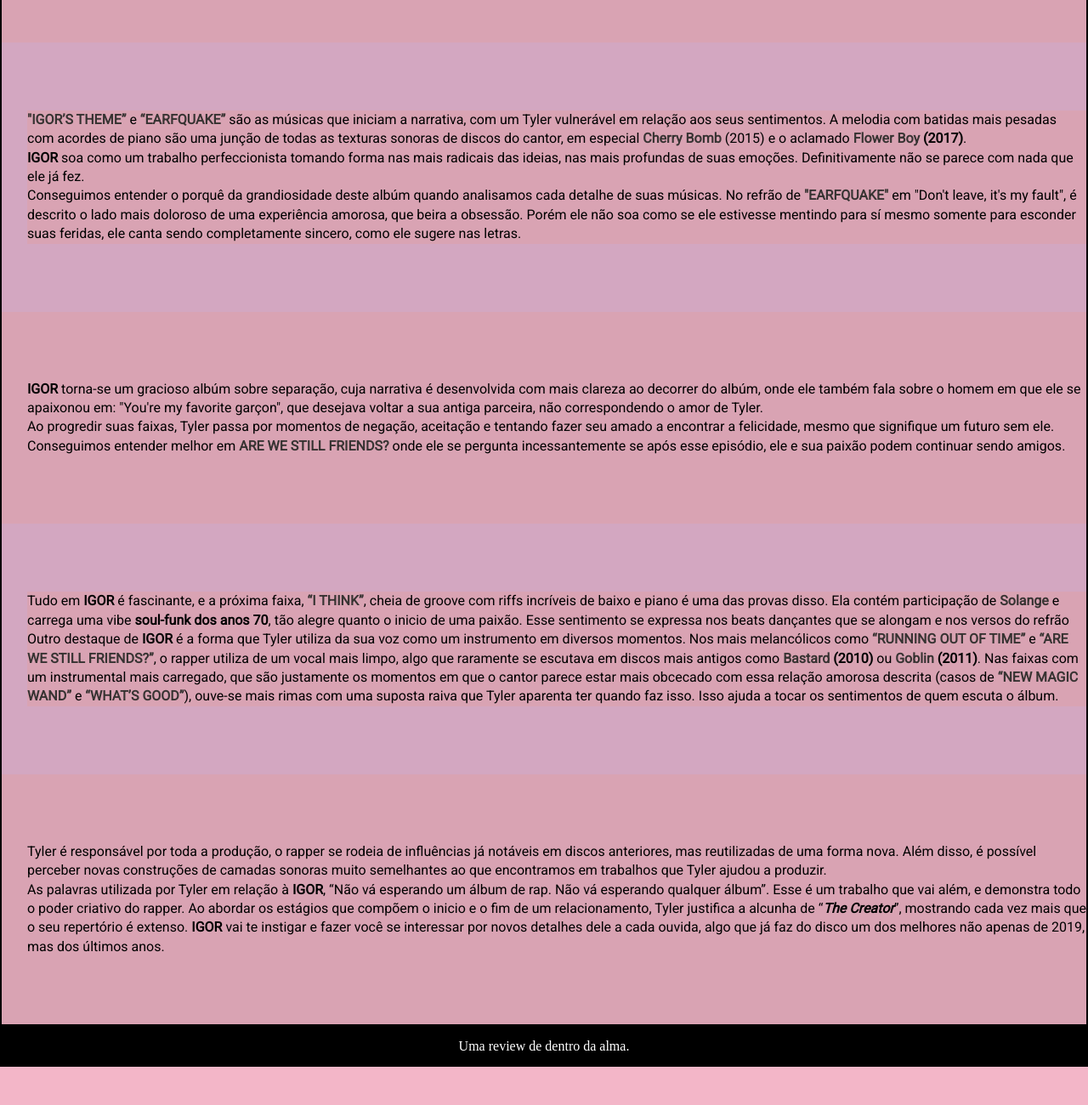
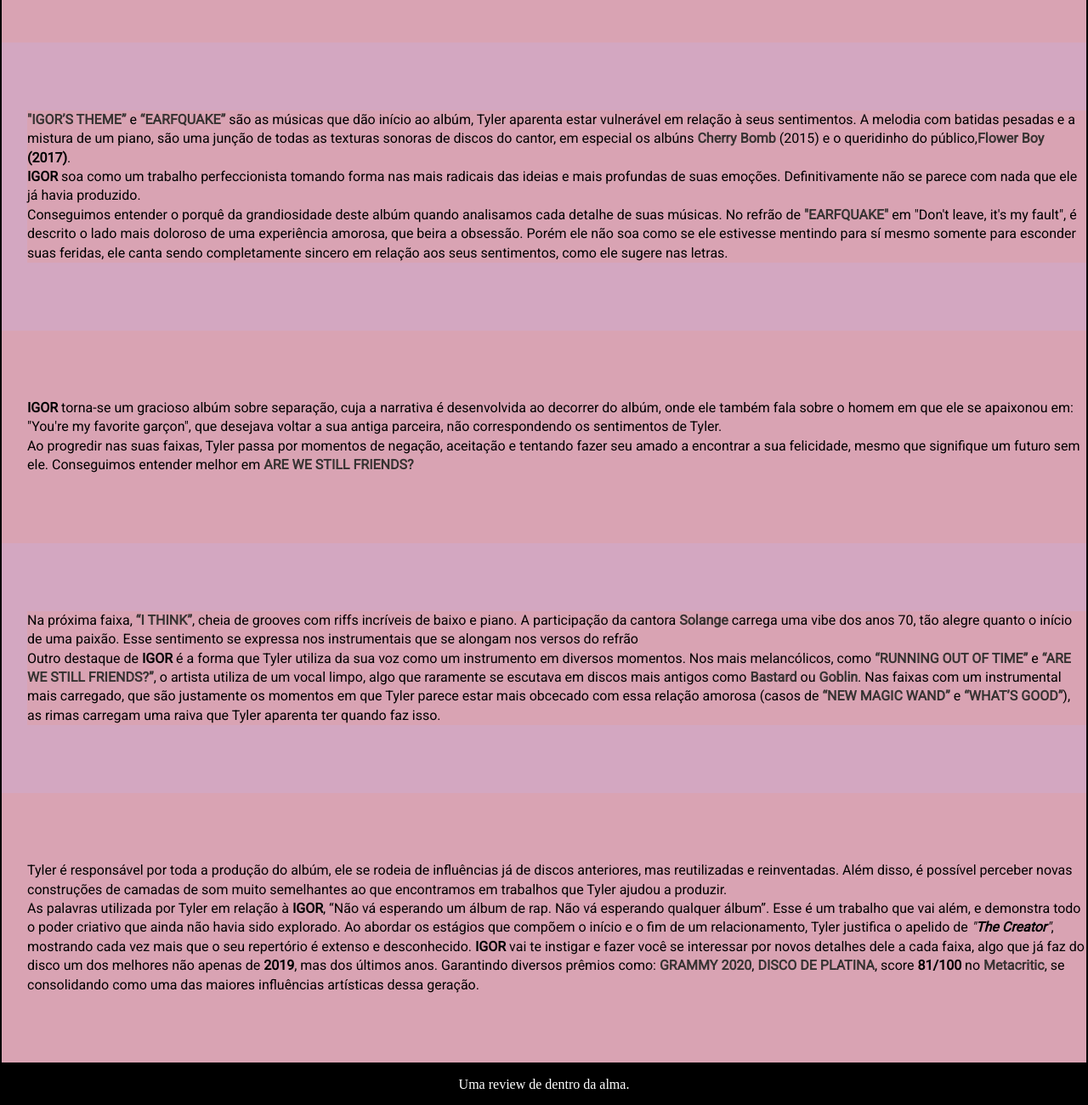
Before and after one commit to natthn/HTML-CSS, a plain HTML site: page e19/index.html in a window 1280 px wide. Shown: the part 331-1631 px from the top of the page at 85% size. Before the commit the page ends 1586 px from the top, so only its background shows below. Drawn offline with Linux system fonts and the light colour scheme.

Commit message:
IGOR PROJECT

```diff
--- a/e19/index.html
+++ b/e19/index.html
@@ -19,21 +19,21 @@
             <p><strong>IGOR</strong> é o sexto albúm de "<em>Tyler, The Creator</em>". Carregado de impressionismo e emoções, conseguimos entender que esta obra foi resultado da reinvenção de <strong>Tyler</strong>, revelando sua genialidade do fundo da alma para o mundo. </p>
         </section>
         <section class="imagem">
-            <p><a href="https://www.youtube.com/watch?v=6S20mJvr4vs&list=OLAK5uy_mao9YHfZtBBTlxeT138lO0prcGHzNSWQM" target="_blank">"IGOR’S THEME”</a> e <a href="https://www.youtube.com/watch?v=HmAsUQEFYGI&list=OLAK5uy_mao9YHfZtBBTlxeT138lO0prcGHzNSWQM&index=2" target="_blank">“EARFQUAKE”</a> são as músicas que iniciam a narrativa, com um Tyler vulnerável em relação aos seus sentimentos. A melodia com batidas mais pesadas com acordes de piano são uma junção de todas as texturas sonoras de discos do cantor, em especial <a href="https://www.youtube.com/playlist?list=OLAK5uy_mQxoW9pVgG_H8TfYa_OUPRbrWIfGieE_4" target="_blank">Cherry Bomb</a> (2015) e o aclamado <a href="https://www.youtube.com/playlist?list=OLAK5uy_kKOFOy7csvAV07ipX0MYHZLIccf3TBcRw" target="_blank">Flower Boy</a> <strong>(2017)</strong>.</p>
-            <p><strong>IGOR</strong> soa como um trabalho perfeccionista tomando forma nas mais radicais das ideias, nas mais profundas de suas emoções. Definitivamente não se parece com nada que ele já fez.</p>
-            <p>Conseguimos entender o porquê da grandiosidade deste albúm quando analisamos cada detalhe de suas músicas. No refrão de <a href="https://www.youtube.com/watch?v=HmAsUQEFYGI&list=OLAK5uy_mao9YHfZtBBTlxeT138lO0prcGHzNSWQM&index=2" target="_blank">"EARFQUAKE"</a> em "Don't leave, it's my fault", é descrito o lado mais doloroso de uma experiência amorosa, que beira a obsessão. Porém ele não soa como se ele estivesse mentindo para sí mesmo somente para esconder suas feridas, ele canta sendo completamente sincero, como ele sugere nas letras.</p>
+            <p><a href="https://www.youtube.com/watch?v=6S20mJvr4vs&list=OLAK5uy_mao9YHfZtBBTlxeT138lO0prcGHzNSWQM" target="_blank">"IGOR’S THEME”</a> e <a href="https://www.youtube.com/watch?v=HmAsUQEFYGI&list=OLAK5uy_mao9YHfZtBBTlxeT138lO0prcGHzNSWQM&index=2" target="_blank">“EARFQUAKE”</a> são as músicas que dão início ao albúm, Tyler aparenta estar vulnerável em relação à seus sentimentos. A melodia com batidas pesadas e a mistura de um piano, são uma junção de todas as texturas sonoras de discos do cantor, em especial os albúns <a href="https://www.youtube.com/playlist?list=OLAK5uy_mQxoW9pVgG_H8TfYa_OUPRbrWIfGieE_4" target="_blank">Cherry Bomb</a> (2015) e o queridinho do público,<a href="https://www.youtube.com/playlist?list=OLAK5uy_kKOFOy7csvAV07ipX0MYHZLIccf3TBcRw" target="_blank">Flower Boy</a> <strong>(2017)</strong>.</p>
+            <p><strong>IGOR</strong> soa como um trabalho perfeccionista tomando forma nas mais radicais das ideias e mais profundas de suas emoções. Definitivamente não se parece com nada que ele já havia produzido.</p>
+            <p>Conseguimos entender o porquê da grandiosidade deste albúm quando analisamos cada detalhe de suas músicas. No refrão de <a href="https://www.youtube.com/watch?v=HmAsUQEFYGI&list=OLAK5uy_mao9YHfZtBBTlxeT138lO0prcGHzNSWQM&index=2" target="_blank">"EARFQUAKE"</a> em "Don't leave, it's my fault", é descrito o lado mais doloroso de uma experiência amorosa, que beira a obsessão. Porém ele não soa como se ele estivesse mentindo para sí mesmo somente para esconder suas feridas, ele canta sendo completamente sincero em relação aos seus sentimentos, como ele sugere nas letras.</p>
         </section>
         <section class="normal">
-            <p><strong>IGOR</strong> torna-se um gracioso albúm sobre separação, cuja narrativa é desenvolvida com mais clareza ao decorrer do albúm, onde ele também fala sobre o homem em que ele se apaixonou em: "You're my favorite garçon", que desejava voltar a sua antiga parceira, não correspondendo o amor de Tyler. </p>
-            <p>Ao progredir suas faixas, Tyler passa por momentos de negação, aceitação e tentando fazer seu amado a encontrar a felicidade, mesmo que signifique um futuro sem ele. Conseguimos entender melhor em <a href="https://www.youtube.com/watch?v=dVILRVSteLk" target="_blank">ARE WE STILL FRIENDS?</a> onde ele se pergunta incessantemente se após esse episódio, ele e sua paixão podem continuar sendo amigos.</p>
+            <p><strong>IGOR</strong> torna-se um gracioso albúm sobre separação, cuja a narrativa é desenvolvida ao decorrer do albúm, onde ele também fala sobre o homem em que ele se apaixonou em: "You're my favorite garçon", que desejava voltar a sua antiga parceira, não correspondendo os sentimentos de Tyler. </p>
+            <p>Ao progredir nas suas faixas, Tyler passa por momentos de negação, aceitação e tentando fazer seu amado a encontrar a sua felicidade, mesmo que signifique um futuro sem ele. Conseguimos entender melhor em <a href="https://www.youtube.com/watch?v=dVILRVSteLk" target="_blank">ARE WE STILL FRIENDS?</a></p>
         </section>
         <section class="imagem">
-            <p>Tudo em <strong>IGOR</strong> é fascinante, e a próxima faixa, <a href="https://www.youtube.com/watch?v=rkRdgFvuiYk&list=OLAK5uy_mao9YHfZtBBTlxeT138lO0prcGHzNSWQM&index=3">“I THINK”</a>, cheia de groove com riffs incríveis de baixo e piano é uma das provas disso. Ela contém participação de <a href="https://www.youtube.com/channel/UCwLW3Cf-us5rBPSPeXnIm6Q">Solange</a> e carrega uma vibe <strong>soul-funk dos anos 70</strong>, tão alegre quanto o inicio de uma paixão. Esse sentimento se expressa nos beats dançantes que se alongam e nos versos do refrão</p>
-            <p>Outro destaque de <strong>IGOR</strong> é a forma que Tyler utiliza da sua voz como um instrumento em diversos momentos. Nos mais melancólicos como <a href="https://www.youtube.com/watch?v=Uyf_lImpdRw&list=OLAK5uy_mao9YHfZtBBTlxeT138lO0prcGHzNSWQM&index=5" target="_blank">“RUNNING OUT OF TIME”</a> e <a href="https://www.youtube.com/watch?v=Gb76TgCUqAY&list=OLAK5uy_mao9YHfZtBBTlxeT138lO0prcGHzNSWQM&index=12" target="_blank">“ARE WE STILL FRIENDS?”</a>, o rapper utiliza de um vocal mais limpo, algo que raramente se escutava em discos mais antigos como <a href="https://www.youtube.com/playlist?list=OLAK5uy_mg_W_eZE3O4klX-7rIql7OZQirly5_QgU" target="_blank">Bastard</a> <strong>(2010)</strong> ou <a href="https://www.youtube.com/playlist?list=OLAK5uy_ndlS8umsmnPbeH-OhDU_1V9E5qy3OA1bE" target="_blank">Goblin</a> <strong>(2011)</strong>. Nas faixas com um instrumental mais carregado, que são justamente os momentos em que o cantor parece estar mais obcecado com essa relação amorosa descrita (casos de <a href="https://www.youtube.com/watch?v=2w8KUgIkAu8&list=OLAK5uy_mao9YHfZtBBTlxeT138lO0prcGHzNSWQM&index=6" target="_blank">“NEW MAGIC WAND”</a> e <a href="https://www.youtube.com/watch?v=on7pfd91cKc&list=OLAK5uy_mao9YHfZtBBTlxeT138lO0prcGHzNSWQM&index=9" target="_blank">“WHAT’S GOOD”</a>), ouve-se mais rimas com uma suposta raiva que Tyler aparenta ter quando faz isso. Isso ajuda a tocar os sentimentos de quem escuta o álbum.</p>
+            <p>Na próxima faixa, <a href="https://www.youtube.com/watch?v=rkRdgFvuiYk&list=OLAK5uy_mao9YHfZtBBTlxeT138lO0prcGHzNSWQM&index=3">“I THINK”</a>, cheia de grooves com riffs incríveis de baixo e piano. A participação da cantora <a href="https://www.youtube.com/channel/UCwLW3Cf-us5rBPSPeXnIm6Q">Solange</a> carrega uma vibe dos anos 70, tão alegre quanto o início de uma paixão. Esse sentimento se expressa nos instrumentais que se alongam nos versos do refrão</p>
+            <p>Outro destaque de <strong>IGOR</strong> é a forma que Tyler utiliza da sua voz como um instrumento em diversos momentos. Nos mais melancólicos, como <a href="https://www.youtube.com/watch?v=Uyf_lImpdRw&list=OLAK5uy_mao9YHfZtBBTlxeT138lO0prcGHzNSWQM&index=5" target="_blank">“RUNNING OUT OF TIME”</a> e <a href="https://www.youtube.com/watch?v=Gb76TgCUqAY&list=OLAK5uy_mao9YHfZtBBTlxeT138lO0prcGHzNSWQM&index=12" target="_blank">“ARE WE STILL FRIENDS?”</a>, o artista utiliza de um vocal limpo, algo que raramente se escutava em discos mais antigos como <a href="https://www.youtube.com/playlist?list=OLAK5uy_mg_W_eZE3O4klX-7rIql7OZQirly5_QgU" target="_blank">Bastard</a> ou <a href="https://www.youtube.com/playlist?list=OLAK5uy_ndlS8umsmnPbeH-OhDU_1V9E5qy3OA1bE" target="_blank">Goblin</a>. Nas faixas com um instrumental mais carregado, que são justamente os momentos em que Tyler parece estar mais obcecado com essa relação amorosa (casos de <a href="https://www.youtube.com/watch?v=2w8KUgIkAu8&list=OLAK5uy_mao9YHfZtBBTlxeT138lO0prcGHzNSWQM&index=6" target="_blank">“NEW MAGIC WAND”</a> e <a href="https://www.youtube.com/watch?v=on7pfd91cKc&list=OLAK5uy_mao9YHfZtBBTlxeT138lO0prcGHzNSWQM&index=9" target="_blank">“WHAT’S GOOD”</a>), as rimas carregam uma raiva que Tyler aparenta ter quando faz isso.</p>
         </section>
         <section class="normal">
-            <p>Tyler é responsável por toda a produção, o rapper se rodeia de influências já notáveis em discos anteriores, mas reutilizadas de uma forma nova. Além disso, é possível perceber novas construções de camadas sonoras muito semelhantes ao que encontramos em trabalhos que Tyler ajudou a produzir.</p>
-            <p>As palavras utilizada por Tyler em relação à <strong>IGOR</strong>, “Não vá esperando um álbum de rap. Não vá esperando qualquer álbum”. Esse é um trabalho que vai além, e demonstra todo o poder criativo do rapper. Ao abordar os estágios que compõem o inicio e o fim de um relacionamento, Tyler justifica a alcunha de “<em><strong>The Creator</strong></em>”, mostrando cada vez mais que o seu repertório é extenso. <strong>IGOR</strong> vai te instigar e fazer você se interessar por novos detalhes  dele a cada ouvida, algo que já faz do disco um dos melhores não apenas de 2019, mas dos últimos anos.</p>
+            <p>Tyler é responsável por toda a produção do albúm, ele se rodeia de influências já de discos anteriores, mas reutilizadas e reinventadas. Além disso, é possível perceber novas construções de camadas de som muito semelhantes ao que encontramos em trabalhos que Tyler ajudou a produzir.</p>
+            <p>As palavras utilizada por Tyler em relação à <strong>IGOR</strong>, “Não vá esperando um álbum de rap. Não vá esperando qualquer álbum”. Esse é um trabalho que vai além, e demonstra todo o poder criativo que ainda não havia sido explorado. Ao abordar os estágios que compõem o início e o fim de um relacionamento, Tyler justifica o apelido de <em>"<strong>The Creator</strong>"</em>, mostrando cada vez mais que o seu repertório é extenso e desconhecido. <strong>IGOR</strong> vai te instigar e fazer você se interessar por novos detalhes  dele a cada faixa, algo que já faz do disco um dos melhores não apenas de <strong>2019</strong>, mas dos últimos anos. Garantindo diversos prêmios como: <a href="https://www.grammy.com/news/tyler-creator-wins-best-rap-album-igor-2020-grammys" target="_blank">GRAMMY  2020</a>, <a href="https://www.riaa.com/gold-platinum/?share=20693&t=t"> DISCO DE PLATINA</a>, score <strong>81/100</strong> no <a href="https://www.metacritic.com/music/igor/tyler-the-creator" target="_blank">Metacritic</a>, se consolidando como uma das maiores influências artísticas dessa geração.</p>
         </section>
     </main>
     <footer>
```
